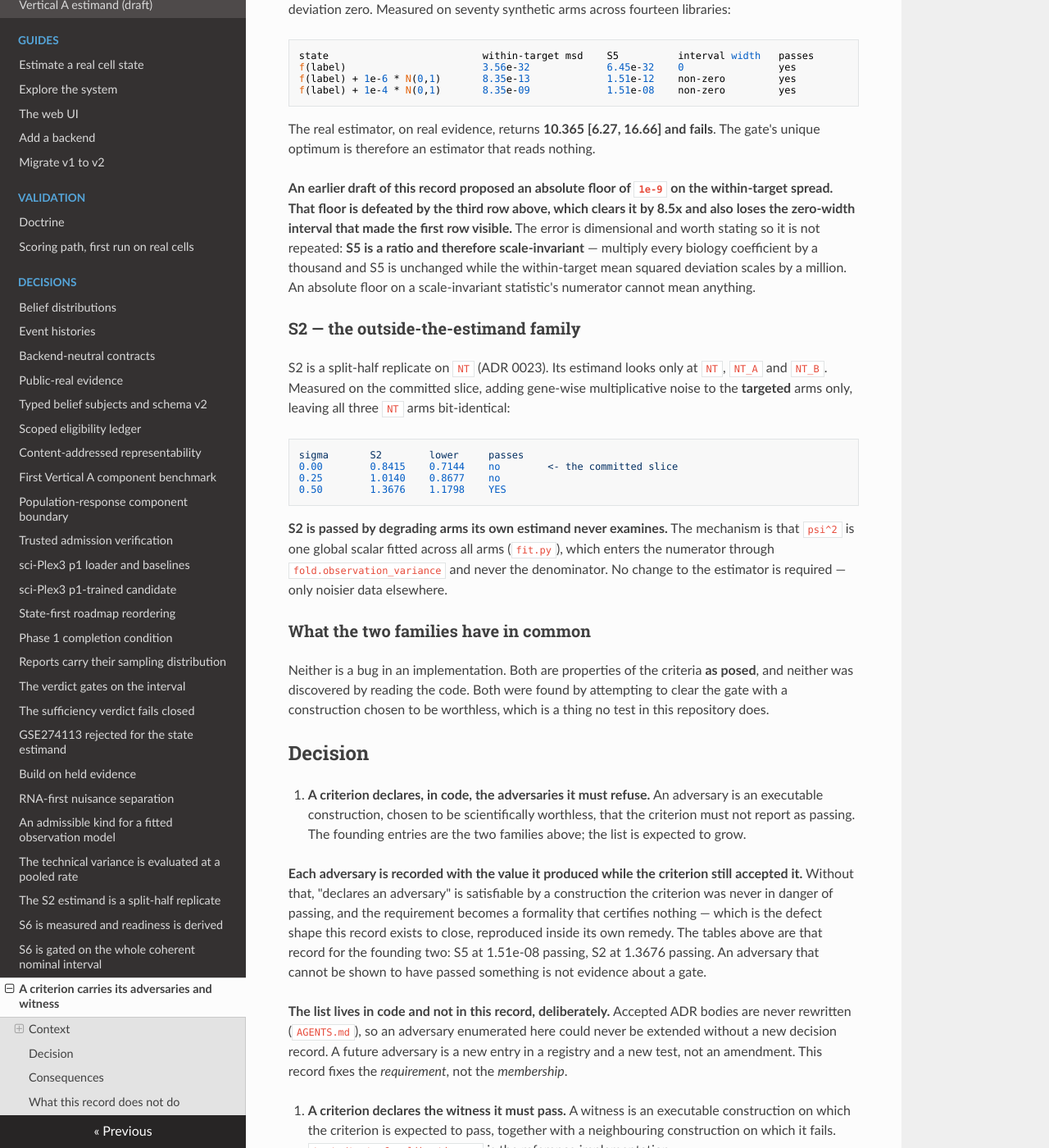
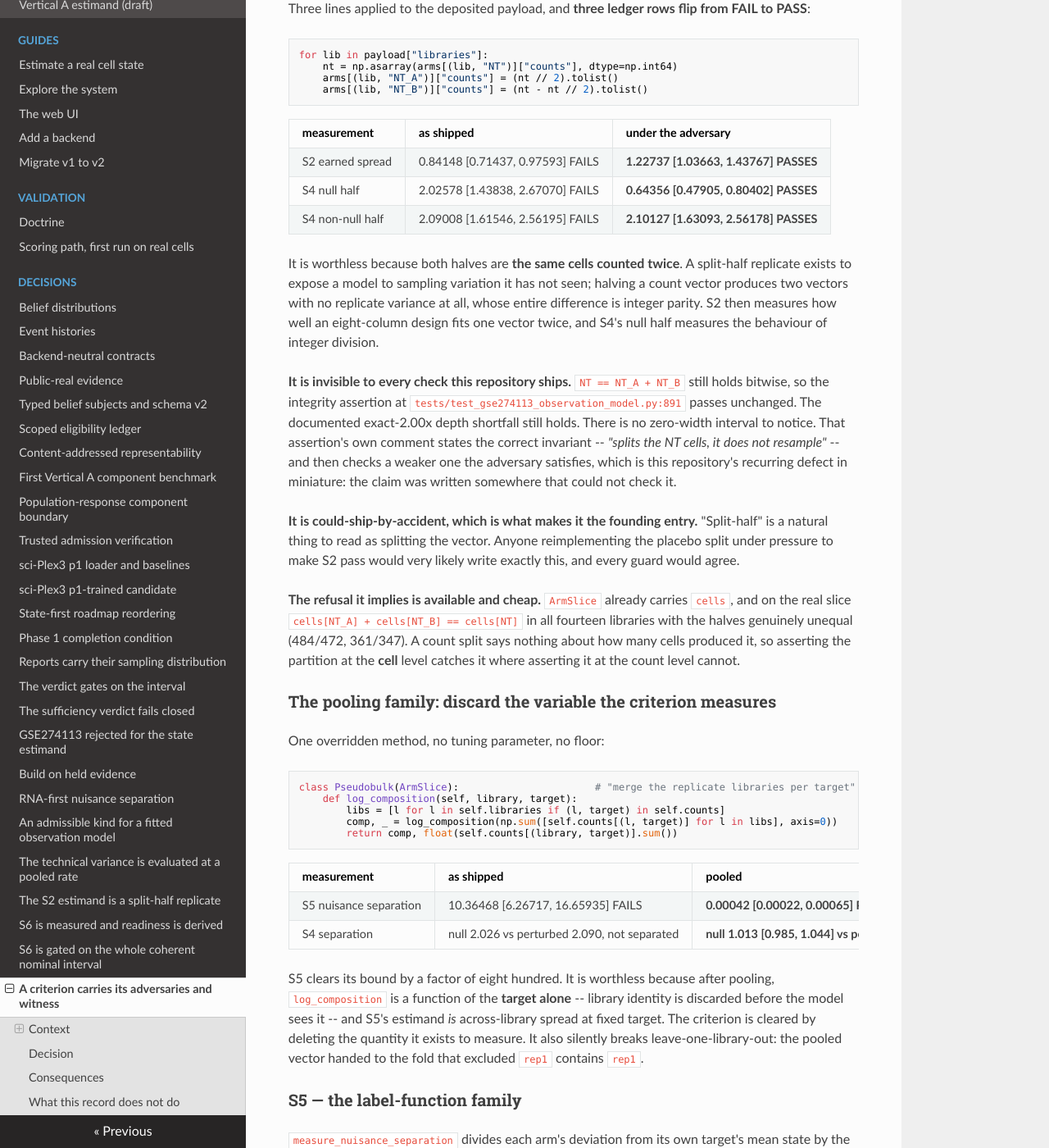
Before and after one commit to logannye/cellstate, an MkDocs documentation site: the page built from docs/adr/0026-a-criterion-carries-its-adversaries-and-witness.md, in a window 1280 px wide and 1400 px high, scrolled down 738 px. Shown: the whole window at 82% size. Built offline with MkDocs 1.6.1, drawn with Linux system fonts in a browser that asks for light colours; nearby versions of some CDN libraries; some of the changed text lies outside the part shown.

Commit message:
Add two measured adversary families to ADR 0026
An adversary hunt across eight attack surfaces returned constructions that pass
criteria they do not estimate. Two are verified here directly, and both are
could-ship-by-accident rather than contrived.

SPLIT THE COUNT VECTOR INSTEAD OF THE CELLS -- three ledger rows

    NT_A = NT // 2 ; NT_B = NT - NT // 2

    S2   0.84148 [0.71437, 0.97593] FAILS  ->  1.22737 [1.03663, 1.43767] PASSES
    S4n  2.02578 [1.43838, 2.67070] FAILS  ->  0.64356 [0.47905, 0.80402] PASSES
    S4p  2.09008 [1.61546, 2.56195] FAILS  ->  2.10127 [1.63093, 2.56178] PASSES

Both halves are the same cells counted twice, so the contrast carries no replicate
sampling variance and its whole residue is integer parity. And it is invisible to
every shipped check: NT == NT_A + NT_B still holds BITWISE, so the integrity
assertion at tests/test_gse274113_observation_model.py:891 passes unchanged, the
documented exact-2.00x depth shortfall still holds, and there is no zero-width tell.

That assertion's own comment states the correct invariant -- "splits the NT cells, it
does not resample" -- and then checks a weaker one the adversary satisfies. It is
this repository's recurring defect in miniature: a claim written somewhere that could
not check it.

The refusal it implies is cheap and already available. ArmSlice carries `cells`, and
on the real slice cells[NT_A] + cells[NT_B] == cells[NT] in all fourteen libraries
with the halves genuinely unequal (484/472, 361/347). Halving a count vector says
nothing about how many cells produced it.

POOL THE REPLICATE LIBRARIES -- S5 by a factor of eight hundred

One overridden method, no tuning parameter:

    S5   10.36468 [6.26717, 16.65935] FAILS  ->  0.00042 [0.00022, 0.00065] PASSES
    S4   not separated                       ->  separated

After pooling, log_composition is a function of the TARGET ALONE, and S5's estimand
IS across-library spread at fixed target -- the criterion is cleared by deleting the
quantity it exists to measure. It also silently breaks leave-one-library-out: the
vector handed to the fold excluding rep1 contains rep1.

Still Proposed. This strengthens the case for the decision rather than taking it.

Co-Authored-By: Claude Opus 5 (1M context) <noreply@anthropic.com>

````diff
--- a/docs/adr/0026-a-criterion-carries-its-adversaries-and-witness.md
+++ b/docs/adr/0026-a-criterion-carries-its-adversaries-and-witness.md
@@ -16,7 +16,72 @@ measurement that separates them. This is not hypothetical: the substrate half of
 believed for weeks and has since been withdrawn (PR #41), and the deposit is now measured to carry
 target-consistent structure at 2.66x a within-library permutation null, p = 5.0e-4.
 
-Two criteria have been measured to be passable **by constructions that read no evidence**.
+Four families of construction have been measured to pass criteria they do not estimate. Two of
+them take **three ledger rows between them**, need no change to the estimator at all, and would
+plausibly be written by an implementer acting in good faith.
+
+### The founding adversary: split the count vector instead of the cells
+
+Three lines applied to the deposited payload, and **three ledger rows flip from FAIL to PASS**:
+
+```python
+for lib in payload["libraries"]:
+    nt = np.asarray(arms[(lib, "NT")]["counts"], dtype=np.int64)
+    arms[(lib, "NT_A")]["counts"] = (nt // 2).tolist()
+    arms[(lib, "NT_B")]["counts"] = (nt - nt // 2).tolist()
+```
+
+| measurement | as shipped | under the adversary |
+| --- | --- | --- |
+| S2 earned spread | 0.84148 [0.71437, 0.97593] FAILS | **1.22737 [1.03663, 1.43767] PASSES** |
+| S4 null half | 2.02578 [1.43838, 2.67070] FAILS | **0.64356 [0.47905, 0.80402] PASSES** |
+| S4 non-null half | 2.09008 [1.61546, 2.56195] FAILS | **2.10127 [1.63093, 2.56178] PASSES** |
+
+It is worthless because both halves are **the same cells counted twice**. A split-half replicate
+exists to expose a model to sampling variation it has not seen; halving a count vector produces two
+vectors with no replicate variance at all, whose entire difference is integer parity. S2 then
+measures how well an eight-column design fits one vector twice, and S4's null half measures the
+behaviour of integer division.
+
+**It is invisible to every check this repository ships.** `NT == NT_A + NT_B` still holds bitwise, so
+the integrity assertion at `tests/test_gse274113_observation_model.py:891` passes unchanged. The
+documented exact-2.00x depth shortfall still holds. There is no zero-width interval to notice. That
+assertion's own comment states the correct invariant -- *"splits the NT cells, it does not
+resample"* -- and then checks a weaker one the adversary satisfies, which is this repository's
+recurring defect in miniature: the claim was written somewhere that could not check it.
+
+**It is could-ship-by-accident, which is what makes it the founding entry.** "Split-half" is a
+natural thing to read as splitting the vector. Anyone reimplementing the placebo split under
+pressure to make S2 pass would very likely write exactly this, and every guard would agree.
+
+**The refusal it implies is available and cheap.** `ArmSlice` already carries `cells`, and on the
+real slice `cells[NT_A] + cells[NT_B] == cells[NT]` in all fourteen libraries with the halves
+genuinely unequal (484/472, 361/347). A count split says nothing about how many cells produced it,
+so asserting the partition at the **cell** level catches it where asserting it at the count level
+cannot.
+
+### The pooling family: discard the variable the criterion measures
+
+One overridden method, no tuning parameter, no floor:
+
+```python
+class Pseudobulk(ArmSlice):                       # "merge the replicate libraries per target"
+    def log_composition(self, library, target):
+        libs = [l for l in self.libraries if (l, target) in self.counts]
+        comp, _ = log_composition(np.sum([self.counts[(l, target)] for l in libs], axis=0))
+        return comp, float(self.counts[(library, target)].sum())
+```
+
+| measurement | as shipped | pooled |
+| --- | --- | --- |
+| S5 nuisance separation | 10.36468 [6.26717, 16.65935] FAILS | **0.00042 [0.00022, 0.00065] PASSES** |
+| S4 separation | null 2.026 vs perturbed 2.090, not separated | **null 1.013 [0.985, 1.044] vs perturbed 1.667 [1.660, 1.675], separated** |
+
+S5 clears its bound by a factor of eight hundred. It is worthless because after pooling,
+`log_composition` is a function of the **target alone** -- library identity is discarded before the
+model sees it -- and S5's estimand *is* across-library spread at fixed target. The criterion is
+cleared by deleting the quantity it exists to measure. It also silently breaks leave-one-library-out:
+the pooled vector handed to the fold that excluded `rep1` contains `rep1`.
 
 ### S5 — the label-function family
 
````
